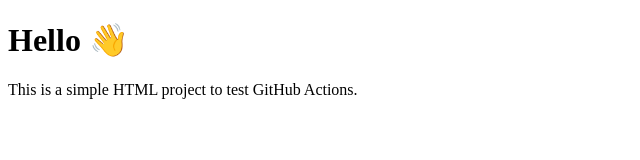
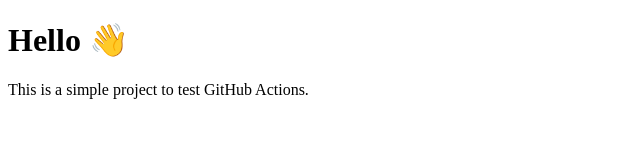
Before and after one commit to Vatsal-Verma/final-test1, a plain HTML site: page index.html in a window 1280 px wide. Shown: the full height of the page, 0-640 px from the left. Drawn offline with Linux system fonts and the light colour scheme.

Commit message:
Update index.html

```diff
--- a/index.html
+++ b/index.html
@@ -6,6 +6,6 @@
 </head>
 <body>
   <h1>Hello 👋</h1>
-  <p>This is a simple HTML project to test GitHub Actions.</p>
+  <p>This is a simple project to test GitHub Actions.</p>
 </body>
 </html>
```
